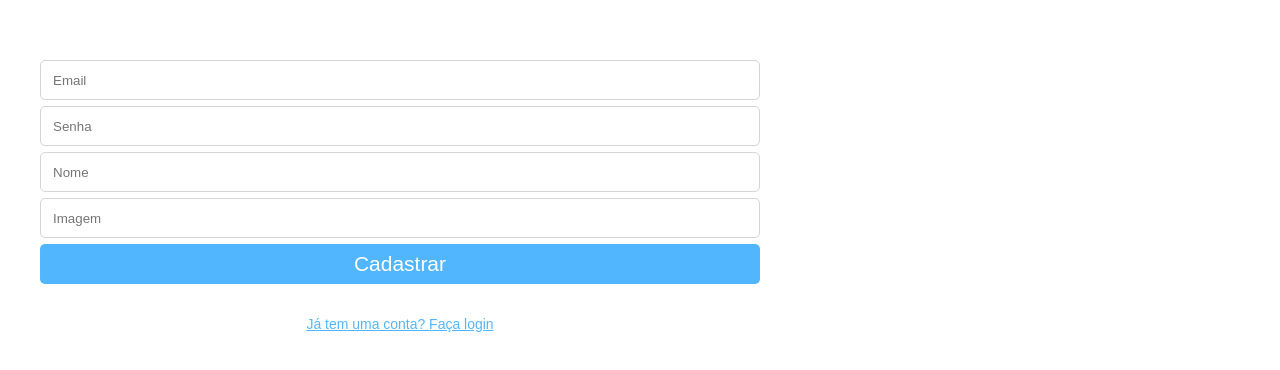
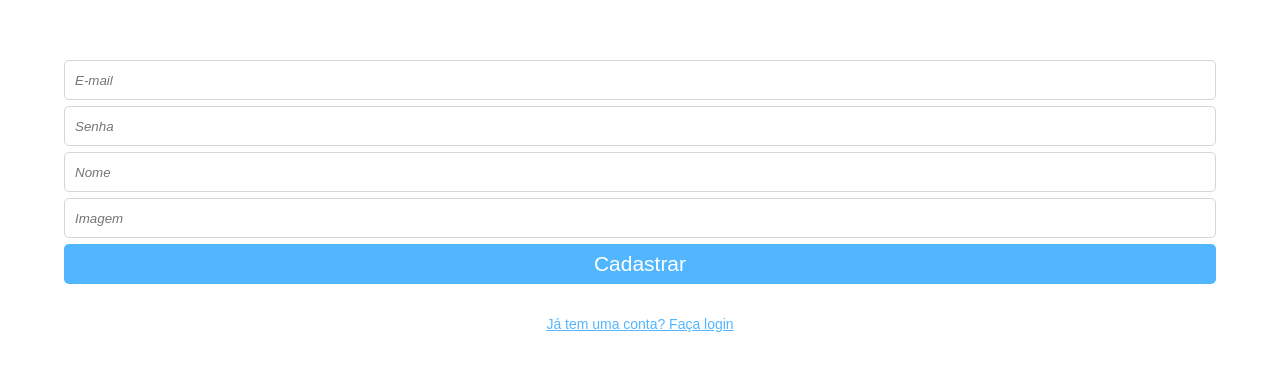
Before and after one commit to Mateusr337/Track-It, a React app: page /cadastro in a window 1280 px wide. Shown: the part 198-568 px from the top of the page. Built offline with nearby package versions, Linux system fonts and the light colour scheme.

Commit message:
login construido

```diff
--- a/src/components/Button/index.js
+++ b/src/components/Button/index.js
@@ -1,10 +1,11 @@
 import { Link } from 'react-router-dom';
 import styled from 'styled-components';
 
-export default function Button({ text, type, destiny }) {
+export default function Button({ text, type, destiny, action }) {
+
     return (
         <Link to={destiny} >
-            <Container type={type} >
+            <Container type={type} onClick={action}>
                 <span>{text}</span>
             </ Container>
         </Link>
--- /dev/null
+++ b/src/components/PageHabits/PageHabits.js
@@ -0,0 +1,9 @@
+
+
+export default function PageHabits() {
+    return (
+        <>
+            oi
+        </>
+    )
+}
--- a/src/components/PageLogin/index.js
+++ b/src/components/PageLogin/index.js
@@ -1,13 +1,36 @@
+import axios from "axios";
+import { useNavigate } from "react-router-dom";
+import { useState } from "react/cjs/react.development";
 import Button from "../Button";
 import { Container } from "./style";
 
-export default function PageLogin() {
+export default function PageLogin({ user, setUser }) {
+
+    const navigate = useNavigate();
+    const [userLogin, setUserLogin] = useState({
+        email: '',
+        password: ''
+    });
+
+    function login(e) {
+        e.preventDefault();
+        const promise = axios.post('https://mock-api.bootcamp.respondeai.com.br/api/v2/trackit/auth/login', { ...userLogin });
+        promise.then(response => {
+            setUser(response);
+            navigate('/habitos');
+        });
+    }
+
+    function ChangeInput(e) {
+        setUserLogin({ ...userLogin, [e.target.name]: e.target.value });
+    }
+
     return (
         <Container>
             <form>
-                <input type='email' placeholder='Email' />
-                <input type='password' placeholder='Senha' />
-                <Button type={'submit'} text={'Entrar'} destiny={''} />
+                <input type="email" placeholder="E-mail" value={userLogin.email} name="email" onChange={ChangeInput} />
+                <input type="password" placeholder='Senha' value={userLogin.password} name="password" onChange={ChangeInput} />
+                <Button type={'submit'} text={'Entrar'} destiny={''} action={login} />
             </form>
 
             <Button type={'button'} text={'Não tem uma conta? cadastre-se!'} destiny={'/cadastro'} />
--- a/src/components/PageLogin/style.js
+++ b/src/components/PageLogin/style.js
@@ -1,7 +1,6 @@
 import styled from 'styled-components';
 
 const Container = styled.div`
-    width: 100vh;
     height: 100vh;
 
     align-items: center;
@@ -20,14 +19,6 @@ const Container = styled.div`
         display: flex;
         flex-direction: column;
 
-        input {
-        border: 1px solid #D5D5D5;
-
-            &::placeholder {
-                padding-left: 10px;
-            }
-        }
-
         button {
             background-color: #52B6FF;
             color: #FFFFFF;
@@ -45,7 +36,7 @@ const Container = styled.div`
     }
 
     button, input {
-        width: 90%;
+        min-width: 90%;
         height: 40px;
         border-radius: 5px;
     }
--- a/src/components/PageRegister/index.js
+++ b/src/components/PageRegister/index.js
@@ -1,15 +1,39 @@
+import { Container } from "./style";
+import axios from 'axios';
 import Button from "../Button";
-import { Container } from "./style";
+import { useState } from "react";
+import { useNavigate } from "react-router-dom";
+
 
 export default function PageRegister() {
+
+    const navigate = useNavigate();
+    const [user, setUser] = useState({
+        email: '',
+        name: '',
+        image: '',
+        password: ''
+    });
+
+    function register(e) {
+        e.preventDefault();
+        const promise = axios.post('https://mock-api.bootcamp.respondeai.com.br/api/v2/trackit/auth/sign-up', { ...user });
+        promise.then(response => navigate('/'));
+        promise.catch(err => console.log(err));
+    }
+
+    function ChangeInput(e) {
+        setUser({ ...user, [e.target.name]: e.target.value })
+    }
+
     return (
         <Container>
             <form>
-                <input type="email" placeholder="Email" />
-                <input type="password" placeholder='Senha' />
-                <input type="text" placeholder='Nome' />
-                <input type="url" placeholder="Imagem" />
-                <Button type={'submit'} text={'Cadastrar'} destiny={''} />
+                <input type="email" placeholder="E-mail" value={user.email} name="email" onChange={ChangeInput} />
+                <input type="password" placeholder='Senha' value={user.password} name="password" onChange={ChangeInput} />
+                <input type="text" placeholder='Nome' value={user.name} name="name" onChange={ChangeInput} />
+                <input type="url" placeholder="Imagem" value={user.image} name="image" onChange={ChangeInput} />
+                <Button type={'submit'} text={'Cadastrar'} destiny={''} action={register} />
             </form>
 
             <Button type="button" text={'Já tem uma conta? Faça login'} destiny={'/'} />
--- a/src/components/PageRegister/style.js
+++ b/src/components/PageRegister/style.js
@@ -1,7 +1,6 @@
 import styled from 'styled-components';
 
 const Container = styled.div`
-    width: 100vh;
     height: 100vh;
 
     align-items: center;
@@ -20,14 +19,6 @@ const Container = styled.div`
         display: flex;
         flex-direction: column;
 
-        input {
-        border: 1px solid #D5D5D5;
-
-            &::placeholder {
-                padding-left: 10px;
-            }
-        }
-
         button {
             background-color: #52B6FF;
             color: #FFFFFF;
@@ -45,7 +36,7 @@ const Container = styled.div`
     }
 
     button, input {
-        width: 90%;
+        min-width: 90%;
         height: 40px;
         border-radius: 5px;
     }
--- a/src/index.js
+++ b/src/index.js
@@ -1,18 +1,22 @@
 import { render } from "react-dom";
 import { BrowserRouter, Routes, Route } from "react-router-dom";
-
 import './reset.css';
 import './style.css';
-
 import PageLogin from "./components/PageLogin";
 import PageRegister from "./components/PageRegister";
+import { useState } from "react";
+import PageHabits from "./components/PageHabits/PageHabits";
 
 function App() {
+
+    const [user, setUser] = useState({});
+
     return (
         <BrowserRouter>
             <Routes>
-                <Route path='/' element={<PageLogin />} />
+                <Route path='/' element={<PageLogin user={user} setUser={setUser} />} />
                 <Route path='/cadastro' element={<PageRegister />} />
+                <Route path='/habitos' element={<PageHabits />} />
             </Routes>
         </BrowserRouter>
     )
--- a/src/style.css
+++ b/src/style.css
@@ -2,8 +2,18 @@
 
 body {
     font-family: 'Lexend Deca', sans-serif;
+    width: 100vw;
+    height: 100vh;
 }
 
 *{
     box-sizing: border-box;
 }
+
+input {
+    padding-left: 10px;
+    border: 1px solid #D5D5D5;
+}
+input::placeholder {
+    font-style: italic;
+}
```
